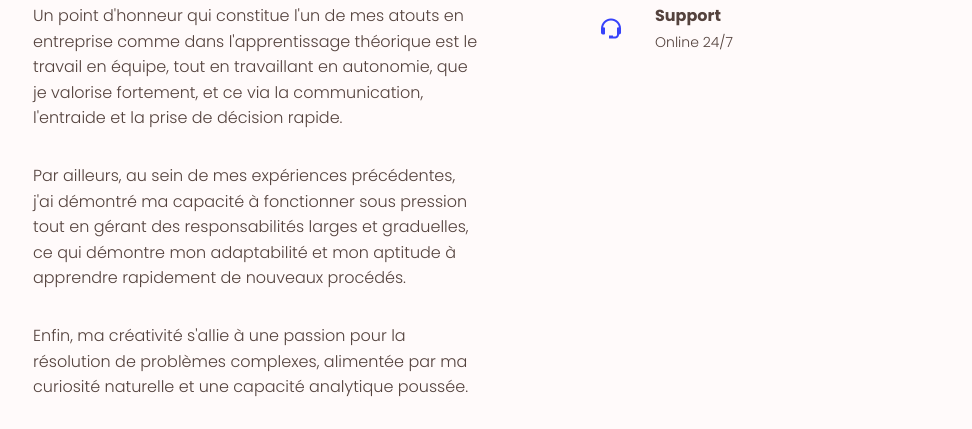
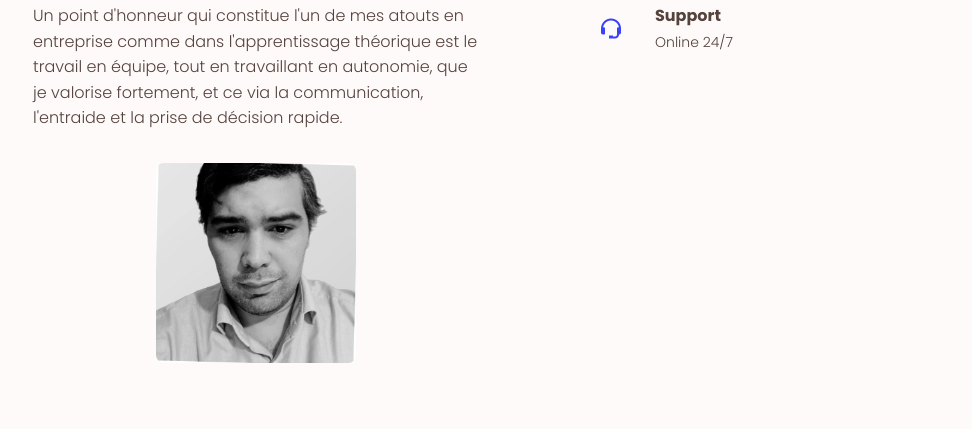
Before and after one commit to WZARRAD/portfolio, a plain HTML site: page index.html in a window 1280 px wide. Shown: the part 1356-1785 px from the top of the page, without its empty margins (307-1279 px from the left). Drawn offline with nearby package versions, Linux system fonts and the light colour scheme; files whose address does not match are found by name.

Commit message:
Update index.html

```diff
--- a/index.html
+++ b/index.html
@@ -92,15 +92,6 @@
 <p class="about__description">
     Un point d'honneur qui constitue l'un de mes atouts en entreprise comme dans l'apprentissage théorique est le travail en équipe, tout en travaillant en autonomie, que je valorise fortement, et ce via la communication, l'entraide et la prise de décision rapide.
 </p>
-
-<p class="about__description">
-    Par ailleurs, au sein de mes expériences précédentes, j'ai démontré ma capacité à fonctionner sous pression tout en gérant des responsabilités larges et graduelles, ce qui démontre mon adaptabilité et mon aptitude à apprendre rapidement de nouveaux procédés.
-</p>
-
-<p class="about__description">
-    Enfin, ma créativité s'allie à une passion pour la résolution de problèmes complexes, alimentée par ma curiosité naturelle et une capacité analytique poussée.
-</p>
-
                     <img src="img/Walid ZARRAD.jpg" alt="Walid ZARRAD" title="Walid ZARRAD" class="about__img">
                 </div>
 
```
